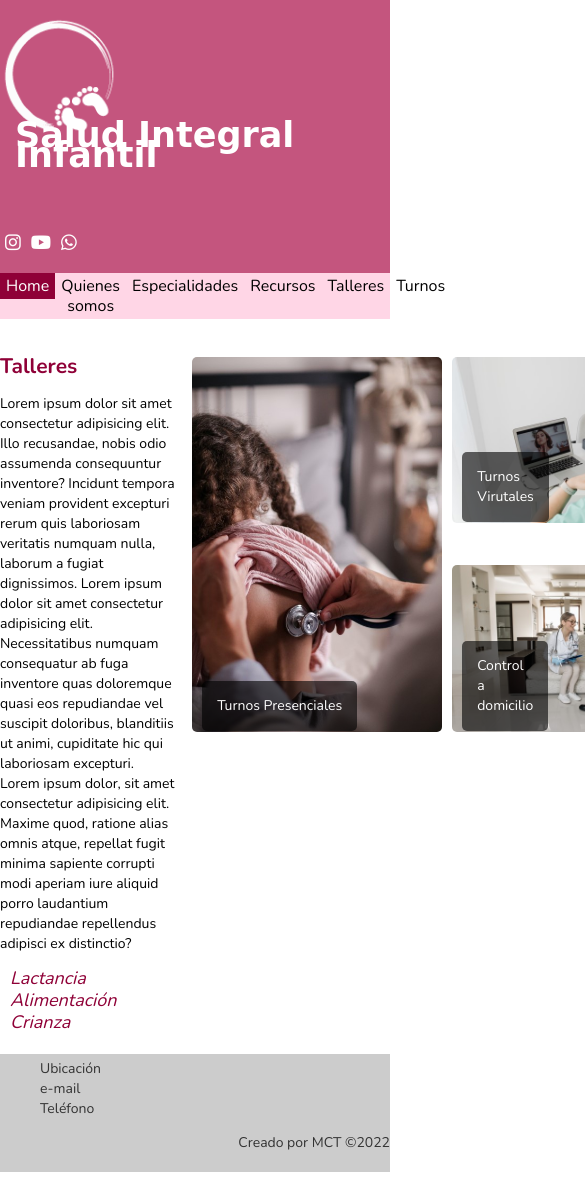
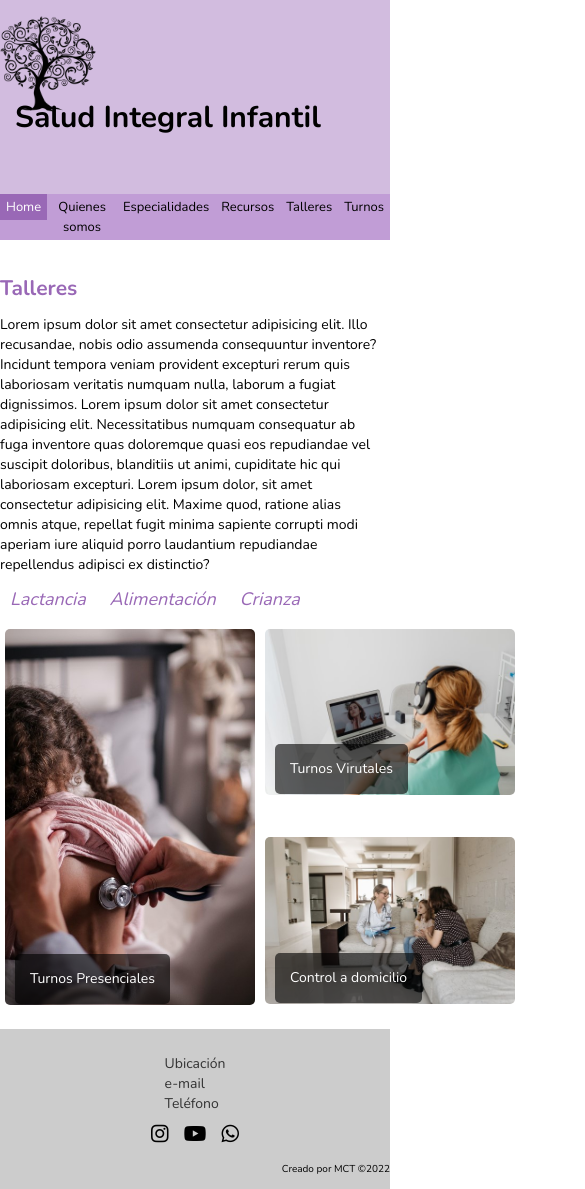
Before and after one commit to mctubio/ProyectoUTN, a plain HTML site: page index.html in a window 390 px wide. Shown: the top 1189 px of the page, 585 px wide, since content can reach past the window. Drawn offline with nearby package versions, Linux system fonts and the light colour scheme; a web font is replaced by a local one.

Commit message:
cambios en las dos primeras secciones

```diff
--- a/css/styles.css
+++ b/css/styles.css
@@ -1,5 +1,4 @@
 /*font-family: 'Nunito', sans-serif;*/
-/*font-family: 'DynaPuff', cursive;*/
 /*9968B6 amethyst, 8F0037 claret
 52001E tyrian purple C4557E ruber.
 ffd6e6 mimi pink
@@ -20,13 +19,12 @@ body {
 /*header*/
 
 header {
-  background-color: #c4557e;
+  background-color: #9968b670;
   padding: 16px 0;
 }
 
 header h1 {
-  color: white;
-  font-family: "DynaPuff", cursive;
+  color: black;
   font-size: 35px;
   display: inline-block;
   position: relative;
@@ -34,22 +32,15 @@ header h1 {
   margin-left: 15px;
 }
 
-header .botones {
-  display: inline-flex;
-  flex-wrap: wrap;
-  left: 80%;
-  bottom: 65%;
-}
 
-header i {
-  font-size: 18px;
-  padding: 5px;
-  color: white;
+
+header img{
+  width: 120px;
 }
 /*nav*/
 
 nav {
-  background-color: #ffd6e6;
+  background-color: #8f4eb48c;
   margin-bottom: 20px;
 }
 
@@ -79,36 +70,51 @@ nav ul li a:hover {
 }
 
 nav ul li a.activo {
-  background-color: #8f0037;
+  background-color: #9968B6;
   color: white;
 }
 
 /*fin nav*/
 
+h2{
+  color: #9968B6;
+}
+
 /*footer*/
 
 footer {
   background-color: #ccc;
+  display: flex;
+  flex-direction: column;
+}
+
+footer .datos{
+  right: 20%;
   color: #333;
-  text-align: left;
-  padding: 5px 0;
+  padding: 5px;
   margin-top: 20px;
+  align-self: center;
 }
 
 footer ul {
   list-style: none;
-  margin: 0;
-  /* display: flex; */
+  margin: 0 20px;
+  padding: 0;
 }
 
-footer p {
-  text-align: right;
+footer .botones {
+  align-self: center;
+  font-size: 20px;
 }
 
-h2{
-  color: #8f0037;
+footer .botones i{
+  padding: 5px;
 }
 
+footer p{
+  align-self: flex-end;
+  font-size: 10px;
+}
 
 /*------------------inicio del home--------------------------------------------------*/
 .columnas{
@@ -122,7 +128,6 @@ display: flex;
 }
 
 .taller{
-  /* display: block; */
   font-size: 18px;
   font-style: italic;
   padding: 10px;
@@ -130,34 +135,42 @@ display: flex;
 
 .taller a{
   text-decoration: none;
-  color: #8f0037;
+  color: #9968B6;
 }
 
 .turnos{
  width: 48%;
  display: flex;
- flex-direction: row;
+
 
 }
 
-.turnos_presencial{
-  width: 50%;
+.turnos_presenciales{
+  width: 70%;
 }
+
+.turnos .turnos_presenciales img{
+  width: 250px;
+  margin: 18px 5px;
+  padding: 0;
+  border-radius: 5px
+}
+
 .turnos_otros{
-  width: 50%;
+  width: 70%;
 }
+
+.turnos .turnos_otros img{
+  width: 250px;
+  margin: 18px 5px;
+  border-radius: 5px
+}
+
 
 .turnos figure {
   margin: 0;
   position: relative;
 
-}
-
-.turnos figure img {
-  margin: 18px 5px;
-  padding: 0;
-  gap: 5px;
-  border-radius: 5px;
 }
 
 .turnos figure figcaption {
@@ -180,4 +193,34 @@ display: flex;
 }
 
 /*------------------fin del home--------------------------------------------------*/
-/*------------------inicio del quines--------------------------------------------------*/
+/*------------------inicio del media queries--------------------------------------------------*/
+
+@media (max-width: 700px){
+  .columnas{
+    display: flex;
+    flex-direction: column;
+    }
+
+    .talleres{
+      width: 100%;
+    }
+
+    .turnos{
+      width: 100%;
+    }
+
+    header h1 {
+      color: black;
+      font-size: 30px;
+      bottom: 30px;
+      margin-left: 15px;
+    }
+
+    header img{
+      width: 96px;
+    }
+
+    nav ul li a {
+      font-size: 13px;
+    }
+}
--- a/index.html
+++ b/index.html
@@ -11,12 +11,6 @@
       href="https://fonts.googleapis.com/css2?family=Nunito:wght@200;400;700&display=swap"
       rel="stylesheet"
     />
-    <link rel="preconnect" href="https://fonts.googleapis.com" />
-    <link rel="preconnect" href="https://fonts.gstatic.com" crossorigin />
-    <link
-      href="https://fonts.googleapis.com/css2?family=DynaPuff:wght@700&display=swap"
-      rel="stylesheet"
-    />
     <script
       src="https://kit.fontawesome.com/a8086039d2.js"
       crossorigin="anonymous"
@@ -27,13 +21,8 @@
   <body>
     <header>
       <div class="holder">
-        <img src="img/Pediatria_simple_blanco.png" alt="logo" width="120px" />
+        <img src="img/arbol.png" alt="logo" />
         <h1>Salud Integral Infantil</h1>
-        <div class="botones">
-          <i class="fa-brands fa-instagram"></i>
-          <i class="fa-brands fa-youtube"></i>
-          <i class="fa-brands fa-whatsapp"></i>
-        </div>
       </div>
     </header>
     <nav>
@@ -72,11 +61,7 @@
         <section class="turnos">
           <div class="turnos_presenciales">
             <figure>
-              <img
-                src="img/consulta_presencial.jpg"
-                alt="presencial"
-                width="250px"
-              />
+              <img src="img/consulta_presencial.jpg" alt="presencial" />
               <figcaption>
                 <span><a href="turnos.html">Turnos Presenciales</a></span>
               </figcaption>
@@ -105,14 +90,19 @@
       </div>
     </main>
     <footer>
-      <div class="holder">
+      <div class="datos">
         <ul>
           <li>Ubicación</li>
           <li>e-mail</li>
           <li>Teléfono</li>
         </ul>
-        <p>Creado por MCT &copy2022</p>
       </div>
+      <div class="botones">
+        <i class="fa-brands fa-instagram"></i>
+        <i class="fa-brands fa-youtube"></i>
+        <i class="fa-brands fa-whatsapp"></i>
+      </div>
+      <p>Creado por MCT &copy2022</p>
     </footer>
   </body>
 </html>
```
Also changed, not shown: quienes.html (+8 -14 lines), img/Pediatria.png (deleted), img/Pediatria_simple.png (deleted), img/Pediatria_simple_negrp.png (added), img/arbol.png (added), img/logo_pie.png (deleted), img/ninies.png (deleted).
